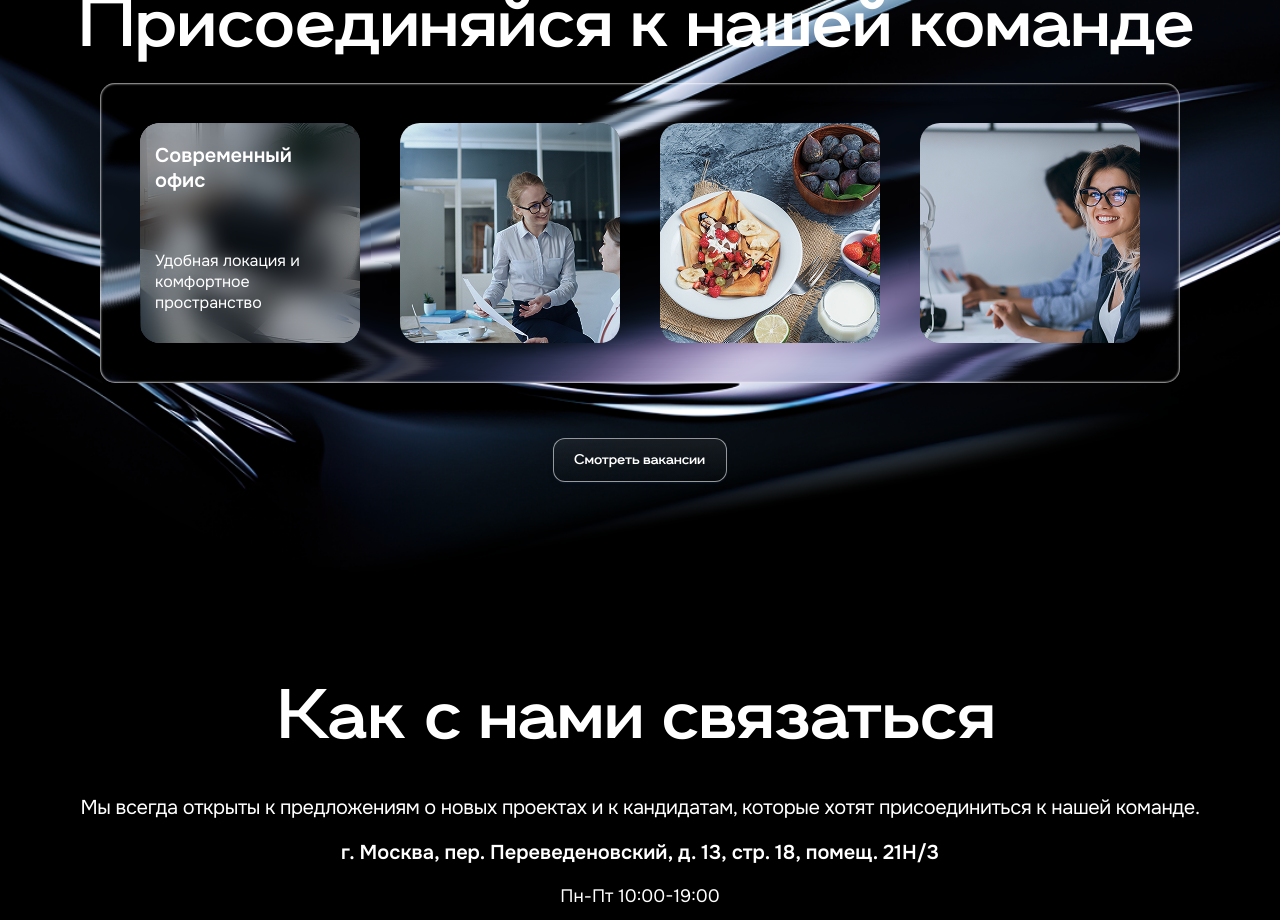
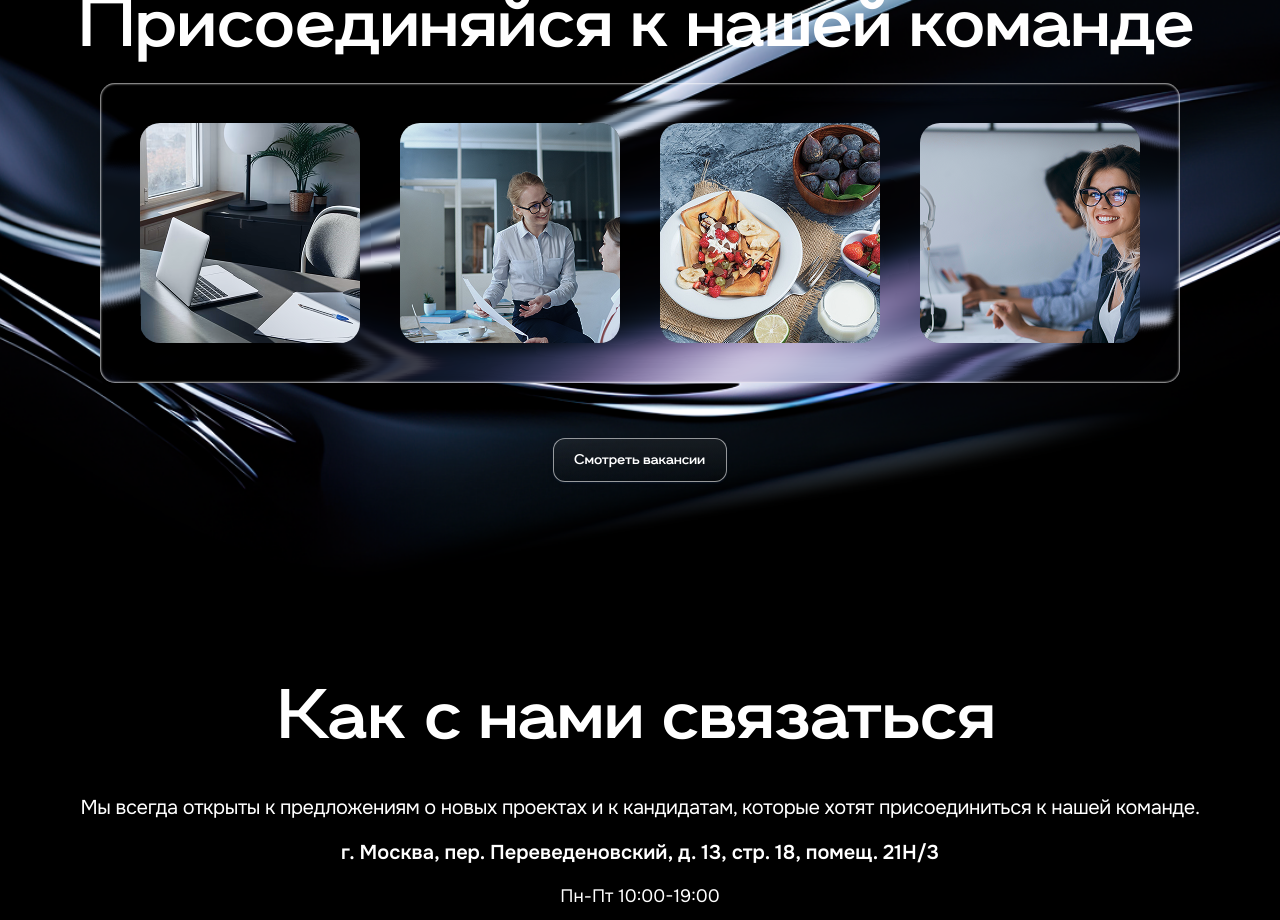
Before and after one commit to SaaVBaD/itsolutions, a Vue app: page / in a window 1280 px wide. Shown: the part 5200-6120 px from the top of the page. Built offline with nearby package versions, Linux system fonts and the light colour scheme.

Commit message:
Update home team component: set activeItem default to null

```diff
--- a/src/components/home/home-team.vue
+++ b/src/components/home/home-team.vue
@@ -42,7 +42,7 @@
 import {ref} from "vue";
 import {onClickOutside} from "@vueuse/core";
 
-const activeItem = ref(0)
+const activeItem = ref(null)
 const isTouchDevice = navigator.maxTouchPoints > 0
 
 const handleEnter = (idx) => {
```
